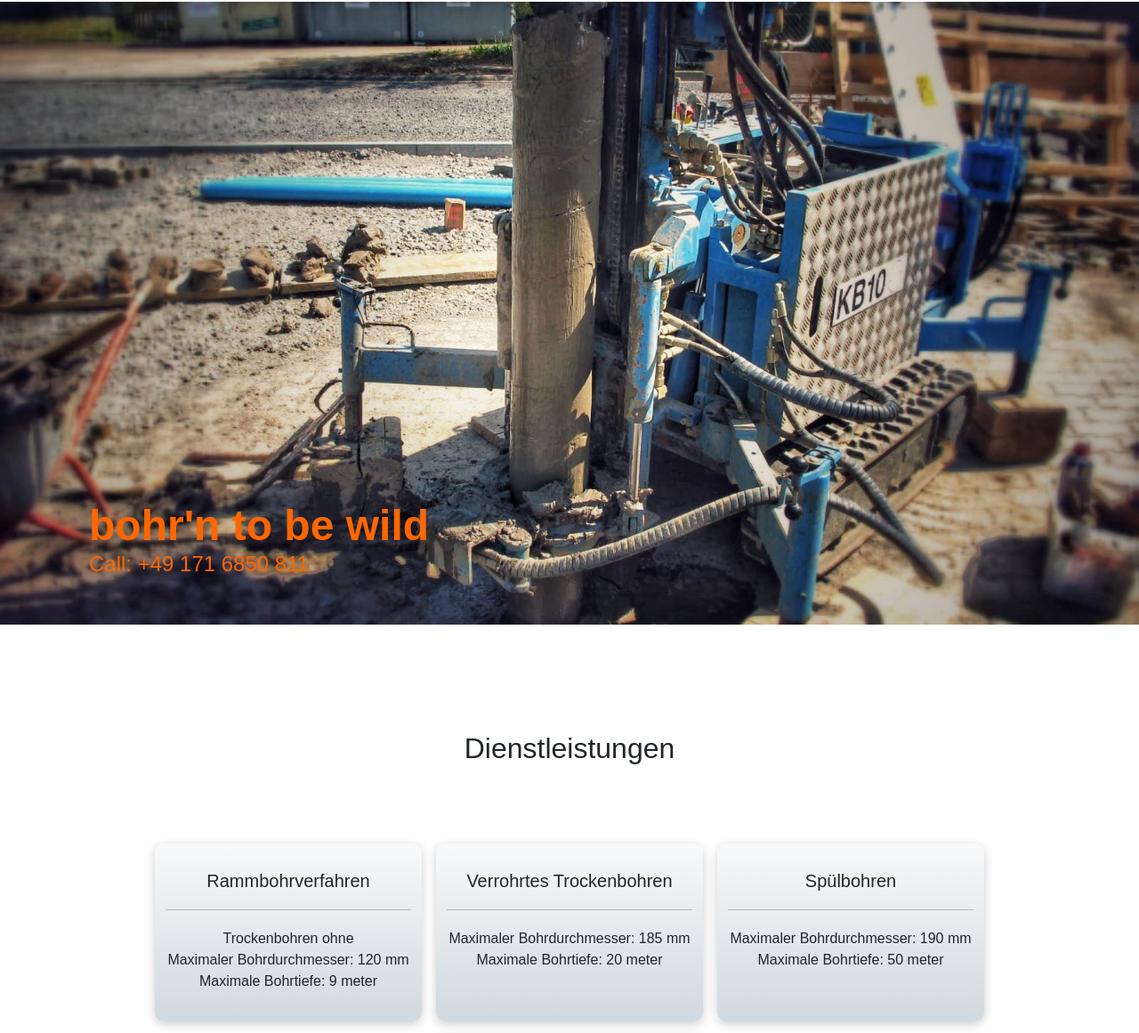
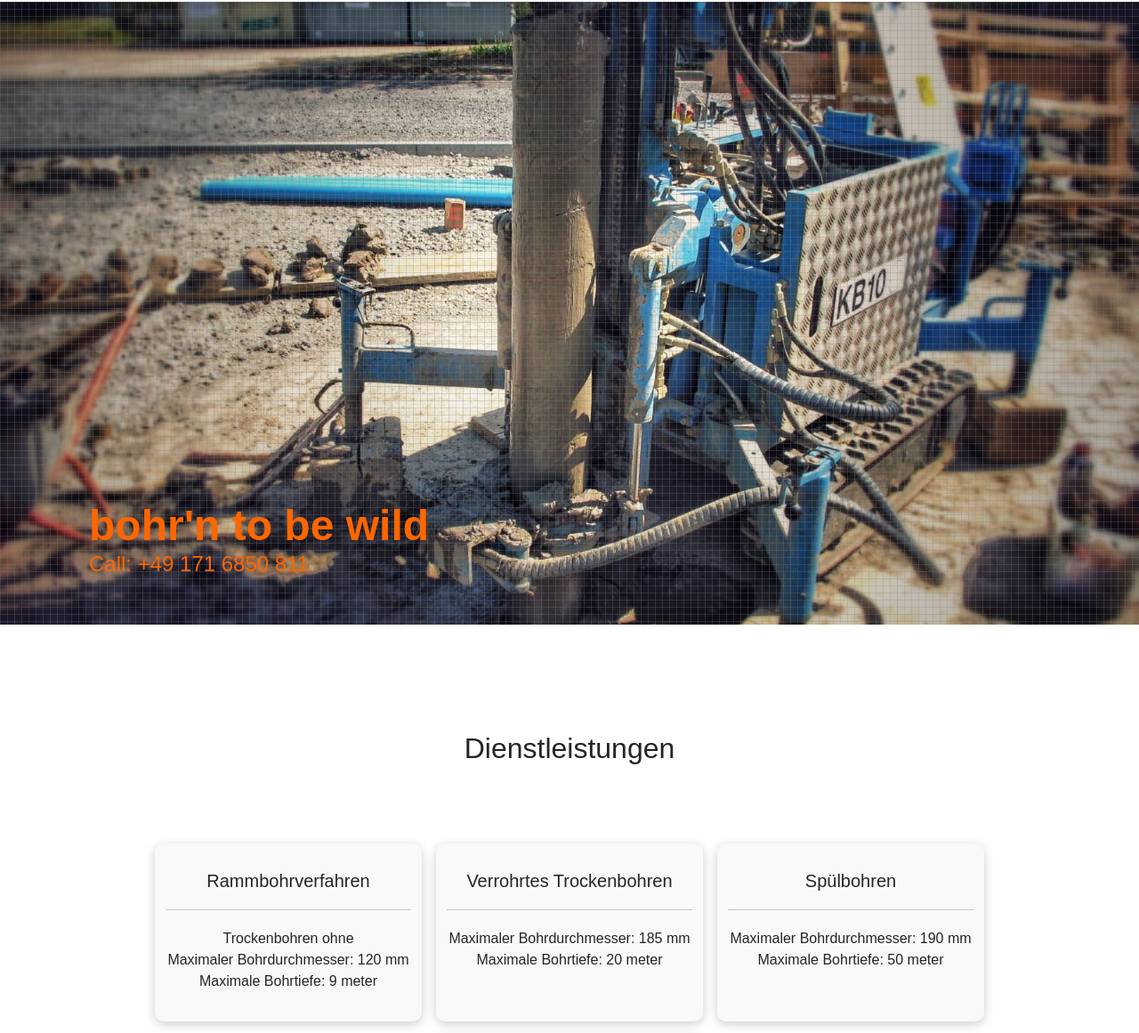
Before and after one commit to Maxzimmerman/Brunnenbau-Webpage, a plain HTML site: page motionSeite/index.html in a window 1280 px wide. Shown: the part 78-1239 px from the top of the page at 89% size. Drawn offline with Linux system fonts and the light colour scheme.

Commit message:
changed some img stuff

```diff
--- a/motionSeite/assets/css/style.css
+++ b/motionSeite/assets/css/style.css
@@ -137,6 +137,8 @@
 
 .karten:hover {
   transform: scale(1.1);
+  transition-delay: .2s;
+  transition-duration: .2s;
 }
 
 .header-background:hover {
@@ -152,3 +154,8 @@
 .links:hover {
   text-decoration: underline;
 }
+
+.img-main::after {
+  content: '';
+
+}
--- a/motionSeite/index.html
+++ b/motionSeite/index.html
@@ -63,7 +63,18 @@
          width: 100%;
          background-size: cover;
          ">
+        <svg width="100%" height="100%" xmlns="http://www.w3.org/2000/svg">
+          <defs>
+            <pattern id="smallGrid" width="8" height="8" patternUnits="userSpaceOnUse">
+              <path d="M 8 0 L 0 0 0 8" fill="none" stroke="gray" stroke-width="0.5"/>
+            </pattern>
+            <pattern id="grid" width="80" height="80" patternUnits="userSpaceOnUse">
+              <rect width="80" height="80" fill="url(#smallGrid)"/>
+            </pattern>
+          </defs>
 
+          <rect width="100%" height="100%" fill="url(#grid)" />
+        </svg>
         <div class="rounded header-background" style="position: absolute; left: 20px; top: 410px">
             <h1 class="header-header" style="color: #FF6600; font-weight: bold; margin-bottom: 0px; filter: blur(0px)">
                 bohr'n to be wild</h1>
@@ -82,25 +93,25 @@
     </div>
     <div class="row" style="display: flex; justify-content: center;">
         <div class="animation-card m-2 col-12 col-md-6 col-xxl-3 text-center karten"
-             style="border-radius: 10px; padding-top: 30px;background-image: linear-gradient(to top, #cfd9df 0%, #f8f9fa 100%); margin-bottom: 2px; margin-top: 2px; height: 200px; margin-right: 2px; margin-left: 2px; width: 300px; box-shadow: 0 3px 12px rgb(0 0 0 / 0.2)">
+             style="border-radius: 10px; padding-top: 30px;background: #f8f9fa; margin-bottom: 2px; margin-top: 2px; height: 200px; margin-right: 2px; margin-left: 2px; width: 300px; box-shadow: 0 3px 12px rgb(0 0 0 / 0.2)">
             <h5>Rammbohrverfahren</h5>
             <hr style="margin-top: 20px; margin-bottom: 20px;">
             <p>Trockenbohren ohne<br>Maximaler Bohrdurchmesser: 120 mm<br>Maximale Bohrtiefe: 9 meter</p>
         </div>
         <div class="animation-card m-2 col-12 col-md-6 col-xxl-3 text-center karten"
-             style="border-radius: 10px;padding-top: 30px;background-image: linear-gradient(to top, #cfd9df 0%, #f8f9fa 100%); margin-top: 2px; margin-bottom: 2px; height: 200px; margin-right: 2px; margin-left: 2px; width: 300px; box-shadow: 0 3px 12px rgb(0 0 0 / 0.2)">
+             style="border-radius: 10px;padding-top: 30px;background:  #f8f9fa; margin-top: 2px; margin-bottom: 2px; height: 200px; margin-right: 2px; margin-left: 2px; width: 300px; box-shadow: 0 3px 12px rgb(0 0 0 / 0.2)">
             <h5>Verrohrtes Trockenbohren</h5>
             <hr style="margin-top: 20px; margin-bottom: 20px;">
             <p>Maximaler Bohrdurchmesser: 185 mm<br>Maximale Bohrtiefe: 20 meter</p>
         </div>
         <div class="animation-card m-2 col-12 col-md-6 col-xxl-3 text-center karten"
-             style="border-radius: 10px; padding-top: 30px; background-image: linear-gradient(to top, #cfd9df 0%, #f8f9fa 100%); height: 200px; margin-top: 2px; margin-bottom: 2px; margin-right: 2px; margin-left: 2px; width: 300px; box-shadow: 0 3px 12px rgb(0 0 0 / 0.2)">
+             style="border-radius: 10px; padding-top: 30px; background:  #f8f9fa; height: 200px; margin-top: 2px; margin-bottom: 2px; margin-right: 2px; margin-left: 2px; width: 300px; box-shadow: 0 3px 12px rgb(0 0 0 / 0.2)">
             <h5>Spülbohren</h5>
             <hr style="margin-top: 20px; margin-bottom: 20px;">
             <p>Maximaler Bohrdurchmesser: 190 mm<br>Maximale Bohrtiefe: 50 meter</p>
         </div>
         <div class="animation-card m-2 pulse-card col-12 col-md-6 col-xxl-3 text-center karten"
-             style="border-radius: 10px; padding-top: 30px; background-image: linear-gradient(to top, #cfd9df 0%, #f8f9fa 100%); margin-top: 2px; margin-bottom: 2px;  height: 200px; margin-right: 2px; margin-left: 2px; width: 300px; box-shadow: 0 3px 12px rgb(0 0 0 / 0.2)">
+             style="border-radius: 10px; padding-top: 30px; background:  #f8f9fa; margin-top: 2px; margin-bottom: 2px;  height: 200px; margin-right: 2px; margin-left: 2px; width: 300px; box-shadow: 0 3px 12px rgb(0 0 0 / 0.2)">
             <h5>Imlochhammerbohren</h5>
             <hr style="margin-top: 20px; margin-bottom: 20px;">
             <p>Maximaler Bohrdurchmesser: 145 mm<br>Maximale Bohrtiefe: 50 meter</p>
@@ -110,13 +121,14 @@
 
 
 <!-- Kontact Section -->
-<div class="container" style="margin-top: 90px; margin-bottom: 120px" id="kontact-section">
+<div class="container" style="margin-top: 90px; margin-bottom: 120px;" id="kontact-section">
     <div class="row">
         <div class="col-12 text-center">
             <h2>Kontakt</h2>
         </div>
     </div>
-    <div class="row">
+    <div class="container">
+        <div class="row"">
         <div class="col-12 col-sm-6 mt-5 text-center">
             <p>Peter Nussbaum</p>
             <a class="links" href="https://www.google.com/maps/place/An+d.+Lachebr%C3%BCcke+5,+63454+Hanau/@50.1346369,8.8940507,17z/data=!3m1!4b1!4m5!3m4!1s0x47bd17291200f2dd:0x4d8d92bf0fcc791b!8m2!3d50.1346369!4d8.8962394"
@@ -129,6 +141,7 @@
             <a class="links" href="tel:+49 6181 850 633" style="color: #FF6600">Festnetz: +49 6181 850 633</a><br>
             <a class="links" href="mailto:info@brunnenbohrer.com" style="color: #FF6600">Mail: info@brunnenbohrer.com</a>
         </div>
+    </div>
     </div>
 </div>
 
```
